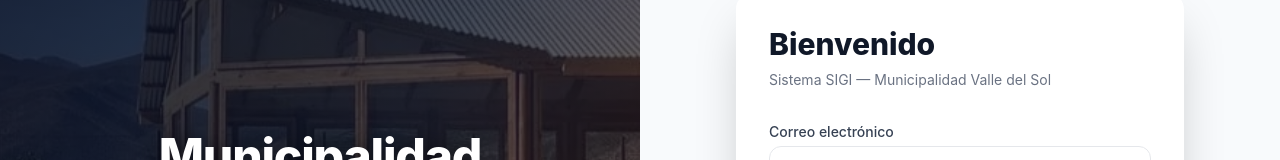
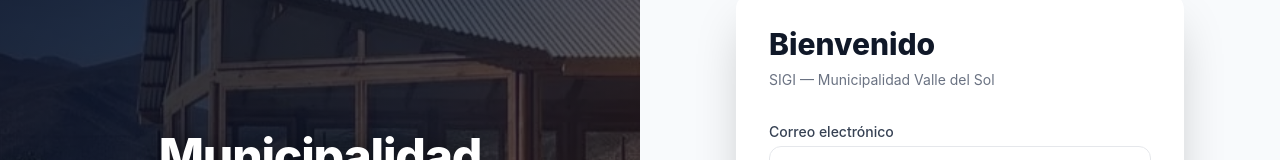
Before and after one commit to Rodri1988/Proyecto-Municipalidad-Valle-del-Sol, a React (Vite) app in the folder Sigi_Front/: page /login in a window 1280 px wide. Shown: the part 192-352 px from the top of the page. Built offline with nearby package versions, Linux system fonts and the light colour scheme.

Commit message:
fix
fix name

```diff
--- a/Sigi_Front/src/pages/Login.jsx
+++ b/Sigi_Front/src/pages/Login.jsx
@@ -48,7 +48,7 @@ export default function Login() {
         <div className="w-full max-w-md bg-white/95 backdrop-blur-sm p-7 sm:p-8 rounded-2xl shadow-2xl border border-white/20">
           <div className="mb-8 text-center lg:text-left">
             <h2 className="text-2xl sm:text-3xl font-extrabold text-gray-900 mb-2">Bienvenido</h2>
-            <p className="text-gray-500 text-sm">Sistema SIGI — Municipalidad Valle del Sol</p>
+            <p className="text-gray-500 text-sm">SIGI — Municipalidad Valle del Sol</p>
           </div>
 
           {error && (
```
